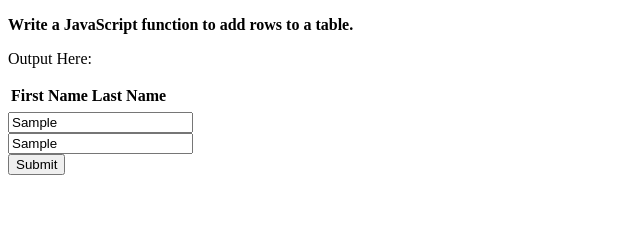
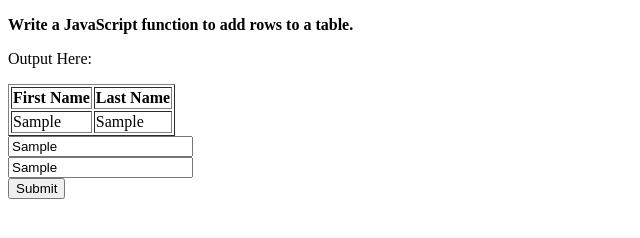
Before and after one commit to Kave-Academy/Cherryl-Activity-6, a plain HTML site: page index.html in a window 1280 px wide. Both pictures are taken after typing "Sample", "Sample" into the empty fields and a click on the button "Submit". Shown: the whole page, without its empty margins (0-640 px from the left). Drawn offline with Linux system fonts and the light colour scheme.

Commit message:
Finalize the border and the answer for the activity 6

```diff
--- a/exer.js
+++ b/exer.js
@@ -1,2 +1,23 @@
 function run() {
+
+    let firstName = document.getElementById("input_fname").value;
+    let lastName = document.getElementById("input_lname").value;
+
+        //get the mytable id
+        var table = document.getElementById("myTable");
+
+        //create an empty <tr> abd add it to the 2nd position
+        // since we have inputed <tr> on our HTML
+        var row = table.insertRow(1);
+
+        // Insert new cells (<td> elements) at the 1st and
+        //2nd position of the "new" <tr> element:
+        var cell1 = row.insertCell(0);
+        var cell2 = row.insertCell(1);
+
+        //add the value inputed at FirstName and LastName
+        cell1.innerHTML = firstName;
+        cell2.innerHTML = lastName;
+
+
 }
--- a/index.html
+++ b/index.html
@@ -10,27 +10,19 @@
     <article>
       <section>
         <p>
-          <b>
-            Write a JavaScript function to add rows to a table.
-          </b>
+          <b> Write a JavaScript function to add rows to a table. </b>
         </p>
       </section>
       <section>
         <p>Output Here:</p>
         <div id="output">
-          <table id="myTable">
+          <table border="1" id="myTable">
             <thead>
               <tr>
                 <th>First Name</th>
                 <th>Last Name</th>
               </tr>
             </thead>
-            <tbody>
-              <tr>
-                <td></td>
-                <td></td>
-              </tr>
-            </tbody>
           </table>
           <div>
             <input
```
